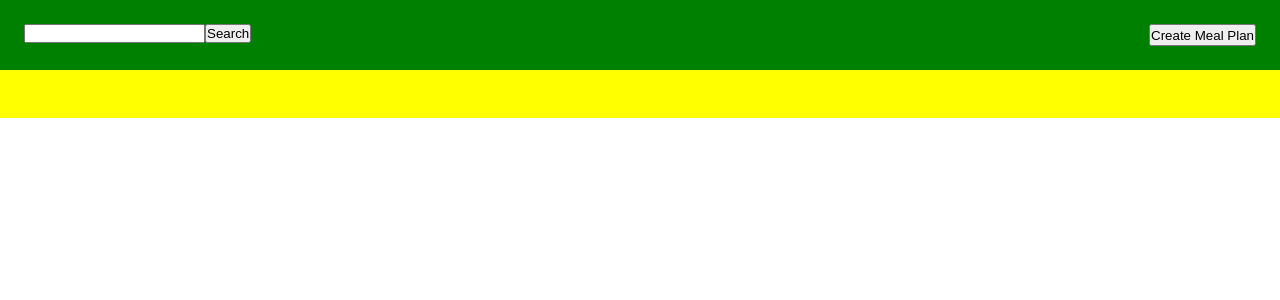
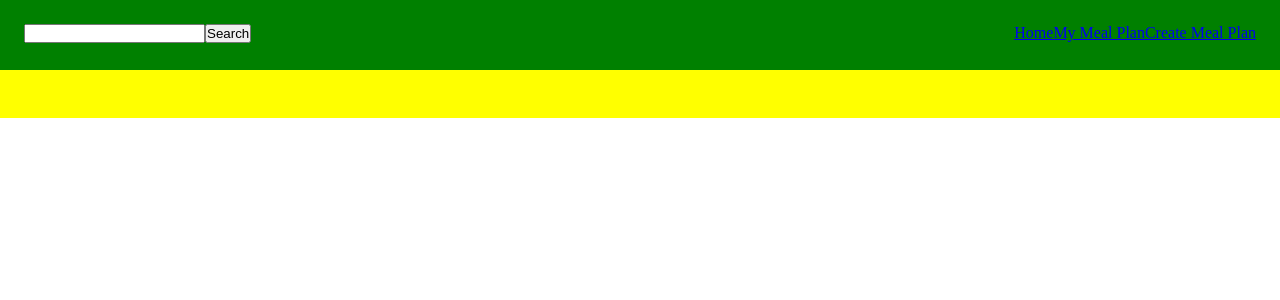
Before and after one commit to dusiasi/Eat-it-Real, a React (Vite) app in the folder client/react-ts/: page /Home in a window 1280 px wide. Shown: the top 300 px of the page. Built offline with nearby package versions, Linux system fonts and the light colour scheme.

Commit message:
some more navigation

```diff
--- a/client/react-ts/src/Home.tsx
+++ b/client/react-ts/src/Home.tsx
@@ -12,8 +12,8 @@ export default function Home({}: Props) {
 
   return (
     <div>
+      <Link to="/">Home</Link>
       <Link to="/myMealPlan">My Meal Plan</Link>
-      <button onClick={() => navigateToForm()}> Create Meal Plan</button>
       <Link to="/createPlan">Create Meal Plan</Link>
     </div>
   );
--- a/client/react-ts/src/components/Form.tsx
+++ b/client/react-ts/src/components/Form.tsx
@@ -3,6 +3,7 @@ import { MultiSelect } from 'react-multi-select-component';
 import { generateMealPlan } from '../APIService';
 import { Values } from '../types';
 import { MealData } from '../types';
+import { useNavigate } from 'react-router-dom';
 
 const diets = [
   { label: 'Gluten Free', value: 'gluten free' },
@@ -34,6 +35,8 @@ export default function Form({ setMealData }: Props) {
     alergies: '',
     timeFrame: '',
   });
+
+  const navigate = useNavigate();
 
   async function handleSubmit(event: React.FormEvent) {
     event.preventDefault();
@@ -69,9 +72,16 @@ export default function Form({ setMealData }: Props) {
     setFormValues((prevValues) => ({ ...prevValues, [name]: value }));
   }
 
+  function handleNavigateHome() {
+    navigate('/');
+  }
+
   return (
     <>
-      {showForm ? (
+      <a href="" onClick={() => handleNavigateHome()}>
+        Home
+      </a>
+      {/* {showForm ? ( */}
       <form className="mealForm" onSubmit={handleSubmit}>
         <label htmlFor="calories">
           Calories:
@@ -117,11 +127,11 @@ export default function Form({ setMealData }: Props) {
         <button id="btnSubmit" type="submit">
           Create Meal Plan
         </button>
-          <button onClick={() => setShowForm(false)}>Discard</button>
+        {/* <button onClick={() => setShowForm(false)}>Discard</button> */}
       </form>
-      ) : (
+      {/* ) : (
         <button onClick={() => setShowForm(true)}>Create Meal Plan</button>
-      )}
+      )} */}
     </>
   );
 }
--- a/client/react-ts/src/components/Navbar.tsx
+++ b/client/react-ts/src/components/Navbar.tsx
@@ -18,11 +18,10 @@ export default function Navbar({ setMealData, mealPlan, setMealPlan }: Props) {
           <input name="query" />
           <button type="submit">Search</button>
         </form>
-        <Form setMealData={setMealData} />
-      </div>
         <BrowserRouter>
           <Routes>
             <Route path="/" element={<Home />} />
+            <Route path="/Home" element={<Home />} />
             <Route
               path="/myMealPlan"
               element={
@@ -35,6 +34,7 @@ export default function Navbar({ setMealData, mealPlan, setMealPlan }: Props) {
             />
           </Routes>
         </BrowserRouter>
+      </div>
     </>
   );
 }
```
Lines whose indentation alone changed are shown as unchanged.
